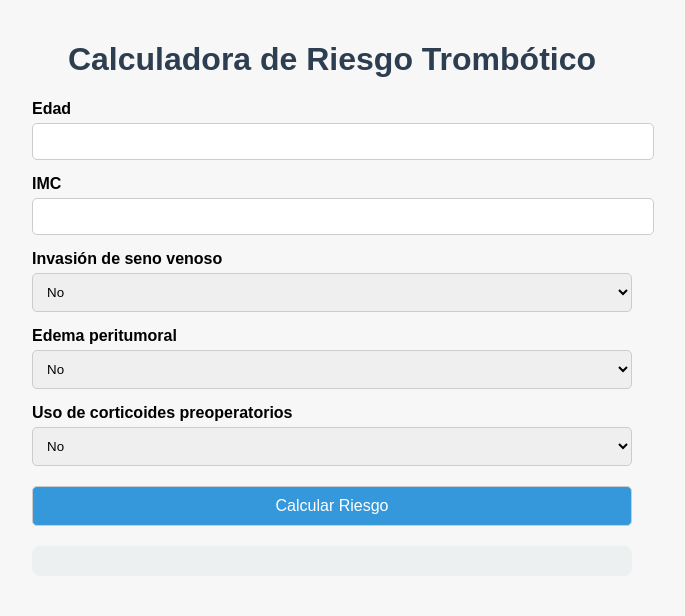
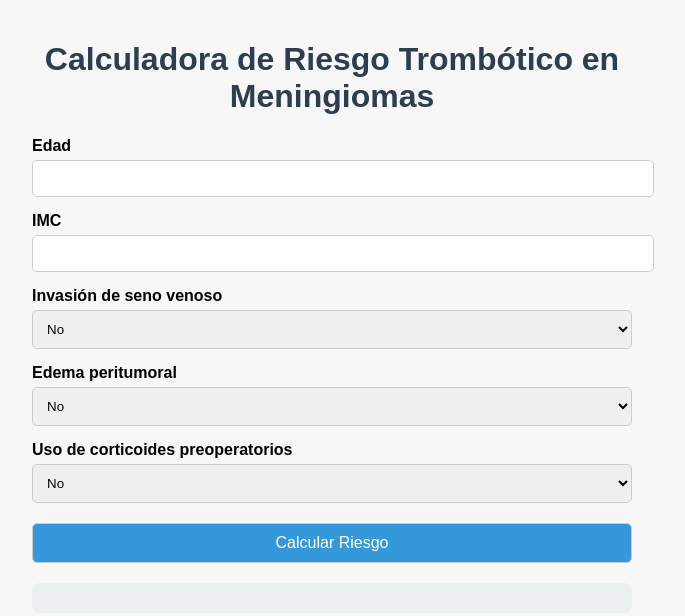
Before and after one commit to JorgeMartinez4/Calculadora-Riesgo-Trombosis-Meningiomas, a plain HTML site: page index.html in a window 1280 px wide. Shown: the whole page, without its empty margins (308-993 px from the left). Drawn offline with Linux system fonts and the light colour scheme.

Commit message:
Update index.html

```diff
--- a/index.html
+++ b/index.html
@@ -44,7 +44,7 @@
   </style>
 </head>
 <body>
-  <h1>Calculadora de Riesgo Trombótico</h1>
+  <h1>Calculadora de Riesgo Trombótico en Meningiomas</h1>
 
   <label for="edad">Edad</label>
   <input type="number" id="edad" />
```
